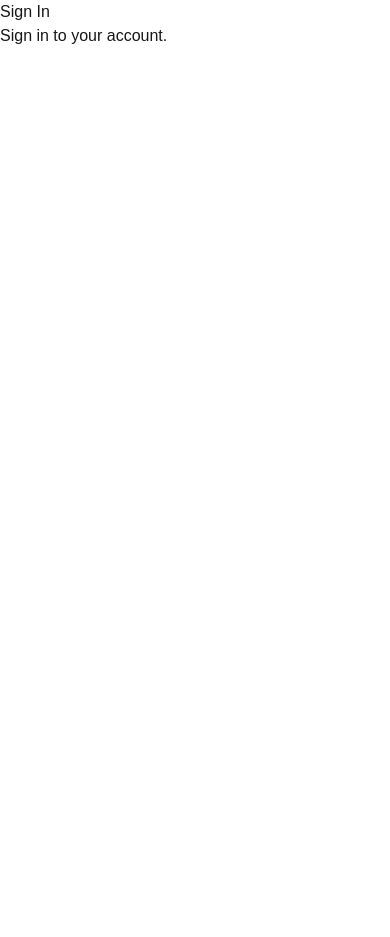
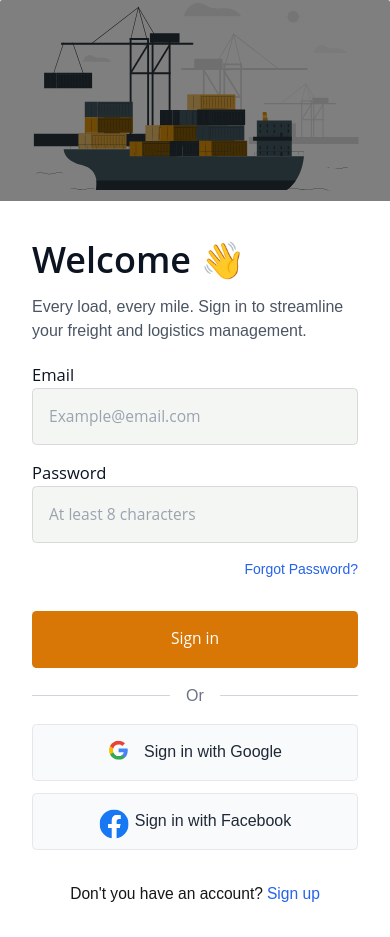
Before and after one commit to CodeGirlsInc/FrieghtFlow, a Next.js app in the folder frontend/: page /sign-in in a window 390 px wide. Before the commit the page ends 844 px from the top, so only its background shows below. Built offline with nearby package versions, Linux system fonts and the light colour scheme.

Commit message:
frontend: Implement Responsive Login UI Page #28

```diff
--- a/frontend/app/(auth)/sign-in/page.js
+++ b/frontend/app/(auth)/sign-in/page.js
@@ -1,17 +1,158 @@
-export const metadata = {
-  title: "Sign Up",
-  description: "Sign Up to FreightFlow",
-  robots: {
-    index: false,
-    follow: false,
-  },
-};
+// export const metadata = {
+//   title: "Sign Up",
+//   description: "Sign Up to FreightFlow",
+//   robots: {
+//     index: false,
+//     follow: false,
+//   },
+// };
+// export const metadata = {
+//   title: "Sign Up",
+//   description: "Sign Up to FreightFlow",
+//   robots: {
+//     index: false,
+//     follow: false,
+//   },
+// };
 
-export default function SignUp() {
+"use client";
+
+import React from "react";
+import Input from "@/components/ui/Input";
+import { useForm, FormProvider } from "react-hook-form";
+import Button from "@/components/ui/Button";
+import Link from "next/link";
+import Image from "next/image";
+import backgroundImage from "@/public/backgroundimage.svg";
+import SocialAuthButton from "@/components/ui/SocialAuthButton";
+
+export default function SignIn() {
+  const methods = useForm();
+
+  const onSubmit = (data) => {
+    console.log(data);
+  };
+
   return (
-    <div>
-      <h1>Sign In</h1>
-      <p>Sign in to your account.</p>
+    <div className="min-h-screen w-full flex flex-col lg:flex-row justify-evenly">
+      <section className="lg:flex-grow relative">
+        {/* Mobile view - smaller image */}
+        <div className="sm:hidden w-full h-[201px] relative rounded-t-sm overflow-hidden">
+          <div className="absolute top-0 bottom-0 left-0 right-0 bg-[#00000085]/50 z-40"></div>
+          <Image
+            src={backgroundImage}
+            layout="fill"
+            objectFit="cover"
+            alt="Freight container ship illustration"
+            className="z-0"
+          />
+        </div>
+
+        {/* Tablet view  of the image */}
+        <div className="hidden sm:block lg:hidden w-full h-[400px] relative rounded-t-sm overflow-hidden">
+          <div className="absolute top-0 bottom-0 left-0 right-0 bg-[#00000085]/50 z-40"></div>
+          <Image
+            src={backgroundImage}
+            layout="fill"
+            objectFit="cover"
+            alt="Freight container ship illustration"
+            className="z-0"
+          />
+        </div>
+
+        {/* Desktop view of  image */}
+        <div className="hidden lg:block absolute top-0 bottom-0 left-0 right-0">
+          <div className="absolute top-0 bottom-0 left-0 right-0 bg-[#00000085]/50 z-40"></div>
+          <Image
+            src={backgroundImage}
+            layout="fill"
+            objectFit="cover"
+            alt="Freight container ship illustration"
+            className="z-0"
+          />
+        </div>
+      </section>
+
+      {/* Right section with the form */}
+      <section className="w-full lg:w-[470px] xl:w-[634.2px] flex flex-col items-center py-8 lg:py-16 px-8 lg:px-14 xl:px-20">
+        <div className="min-h-[547.6px] h-auto w-full space-y-5">
+          <div className="space-y-2 mb-5">
+            <h1 className="text-[var(--headerText)] font-semibold text-[36px] open_sans">
+              Welcome 👋
+            </h1>
+            <p className="text-gray-600 text-base">
+              Every load, every mile. Sign in to streamline your freight and
+              logistics management.
+            </p>
+          </div>
+
+          {/* Form section */}
+          <FormProvider {...methods}>
+            <form
+              onSubmit={methods.handleSubmit(onSubmit)}
+              className="flex flex-col space-y-4 mt-6"
+            >
+              <Input
+                type="email"
+                name="Email"
+                label="Email"
+                placeholder="Example@email.com"
+                required={true}
+                ErrorMessage="Email is required!"
+              />
+
+              <Input
+                type="password"
+                name="Password"
+                label="Password"
+                placeholder="At least 8 characters"
+                required={true}
+                ErrorMessage="Password should be at least 8 characters"
+                minLength={8}
+              />
+
+              <div className="flex justify-end">
+                <Link href="/forgot-password" className="text-blue-600 text-sm">
+                  Forgot Password?
+                </Link>
+              </div>
+
+              <div className="pt-4">
+                <Button
+                  type="submit"
+                  text="Sign in"
+                  className="w-full h-[57px] open_sans rounded-[4.5px] text-[15.6px] bg-amber-600 hover:bg-amber-700"
+                />
+              </div>
+
+              {/* Or divider */}
+              <div className="flex items-center justify-center my-4">
+                <div className="border-t border-gray-300 flex-grow"></div>
+                <span className="px-4 text-gray-500">Or</span>
+                <div className="border-t border-gray-300 flex-grow"></div>
+              </div>
+
+              {/* Social authentication buttons */}
+              <div className="space-y-3">
+                <SocialAuthButton
+                  provider="google"
+                  onClick={() => console.log("Sign in with Google")}
+                />
+                <SocialAuthButton
+                  provider="facebook"
+                  onClick={() => console.log("Sign in with Facebook")}
+                />
+              </div>
+              <p className="flex gap-1 justify-center text-center open-sans text-[15.6px] pt-4">
+                Don't you have an account?{" "}
+                <Link href="/sign-up" className="text-blue-600">
+                  Sign up
+                </Link>
+              </p>
+            </form>
+          </FormProvider>
+        </div>
+      </section>
     </div>
   );
 }
--- /dev/null
+++ b/frontend/components/ui/SocialAuthButton.js
@@ -0,0 +1,33 @@
+import React from "react";
+import GoogleIcon from "@/svg/GoogleIcon";
+import FaceBookIcon from "@/svg/FaceBookIcon";
+
+const providerIcons = {
+  google: GoogleIcon,
+  facebook: FaceBookIcon,
+};
+
+const providerText = {
+  google: "Sign in with Google",
+  facebook: "Sign in with Facebook",
+};
+
+const SocialAuthButton = ({ provider, onClick }) => {
+  const IconComponent = providerIcons[provider];
+
+  return (
+    <button
+      type="button"
+      onClick={onClick}
+      className="w-full h-[57px] flex items-center justify-center gap-3 bg-gray-50 hover:bg-gray-100 text-gray-800 rounded-[4.5px] border border-gray-200 transition duration-200"
+    >
+      <div className="w-6 h-6">
+        <IconComponent className="w-full h-full" />{" "}
+        {/* Directly render the SVG component */}
+      </div>
+      <span className="font-medium">{providerText[provider]}</span>
+    </button>
+  );
+};
+
+export default SocialAuthButton;
--- /dev/null
+++ b/frontend/svg/FaceBookIcon.js
@@ -0,0 +1,35 @@
+
+const FaceBookIcon = () => {
+  return (
+    <svg
+      xmlns="http://www.w3.org/2000/svg"
+      width="30"
+      height="30"
+      viewBox="0 0 30 30"
+      fill="none"
+    >
+      <g clip-path="url(#clip0_1_396)">
+        <path
+          d="M29.6005 14.9001C29.6005 6.89748 23.1131 0.410095 15.1105 0.410095C7.10787 0.410095 0.620483 6.89748 0.620483 14.9001C0.620483 22.1324 5.91924 28.127 12.8464 29.2141V19.0886H9.16732V14.9001H12.8464V11.7078C12.8464 8.07621 15.0097 6.07025 18.3195 6.07025C19.9044 6.07025 21.5631 6.35326 21.5631 6.35326V9.91916H19.736C17.936 9.91916 17.3745 11.0362 17.3745 12.1832V14.9001H21.3933L20.7508 19.0886H17.3745V29.2141C24.3017 28.127 29.6005 22.1324 29.6005 14.9001Z"
+          fill="#1877F2"
+        />
+        <path
+          d="M20.7508 19.0886L21.3932 14.9001H17.3745V12.1832C17.3745 11.0373 17.936 9.91916 19.7359 9.91916H21.563V6.35326C21.563 6.35326 19.9049 6.07025 18.3195 6.07025C15.0097 6.07025 12.8464 8.07621 12.8464 11.7078V14.9001H9.1673V19.0886H12.8464V29.2141C14.3466 29.4488 15.8743 29.4488 17.3745 29.2141V19.0886H20.7508Z"
+          fill="white"
+        />
+      </g>
+      <defs>
+        <clipPath id="clip0_1_396">
+          <rect
+            width="28.98"
+            height="28.98"
+            fill="white"
+            transform="translate(0.623291 0.409912)"
+          />
+        </clipPath>
+      </defs>
+    </svg>
+  );
+}
+
+export default FaceBookIcon
--- /dev/null
+++ b/frontend/svg/GoogleIcon.js
@@ -0,0 +1,43 @@
+
+const GoogleIcon = () => {
+  return (
+    <svg
+      xmlns="http://www.w3.org/2000/svg"
+      width="20"
+      height="20"
+      viewBox="0 0 20 20"
+      fill="none"
+    >
+      <g clip-path="url(#clip0_43_1019)">
+        <path
+          d="M19.7838 10.5487C19.7838 9.90022 19.7312 9.24824 19.619 8.61029H10.6211V12.2838H15.7738C15.56 13.4685 14.8729 14.5166 13.8669 15.1826V17.5662H16.941C18.7462 15.9047 19.7838 13.451 19.7838 10.5487Z"
+          fill="#4285F4"
+        />
+        <path
+          d="M10.6175 19.8698C13.1903 19.8698 15.3601 19.0251 16.9409 17.5669L13.8669 15.1833C13.0116 15.7652 11.9074 16.0947 10.621 16.0947C8.13229 16.0947 6.02214 14.4157 5.26501 12.1583H2.09277V14.6155C3.71219 17.8368 7.01062 19.8698 10.6175 19.8698Z"
+          fill="#34A853"
+        />
+        <path
+          d="M5.25869 12.1581C4.85909 10.9734 4.85909 9.69046 5.25869 8.50569V6.04852H2.08996C0.73694 8.74405 0.73694 11.9198 2.08996 14.6153L5.25869 12.1581Z"
+          fill="#FBBC04"
+        />
+        <path
+          d="M10.6175 4.56539C11.9775 4.54436 13.292 5.05612 14.277 5.99553L17.0005 3.27196C15.276 1.65254 12.987 0.762213 10.6175 0.790255C7.01061 0.790255 3.71219 2.82329 2.09277 6.04811L5.2615 8.50527C6.01513 6.2444 8.12878 4.56539 10.6175 4.56539Z"
+          fill="#EA4335"
+        />
+      </g>
+      <defs>
+        <clipPath id="clip0_43_1019">
+          <rect
+            width="19.079"
+            height="19.079"
+            fill="white"
+            transform="translate(0.885742 0.789429)"
+          />
+        </clipPath>
+      </defs>
+    </svg>
+  );
+}
+
+export default GoogleIcon
```
Also changed, not shown: 1 other file (tests, documents, lock files or other folders).
